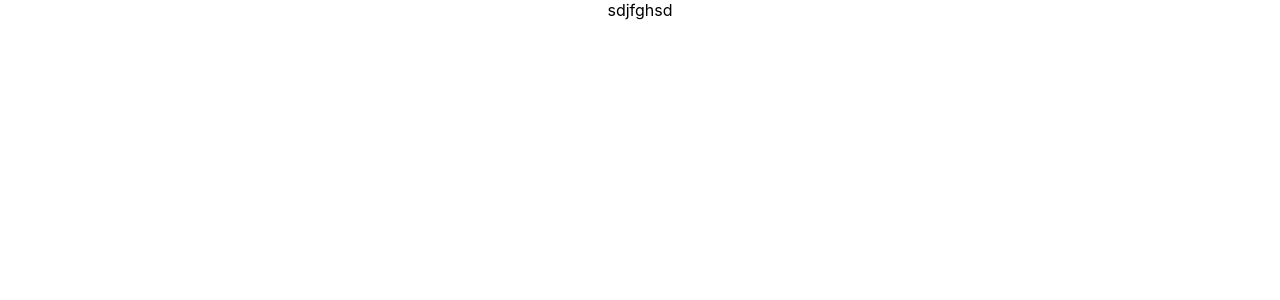
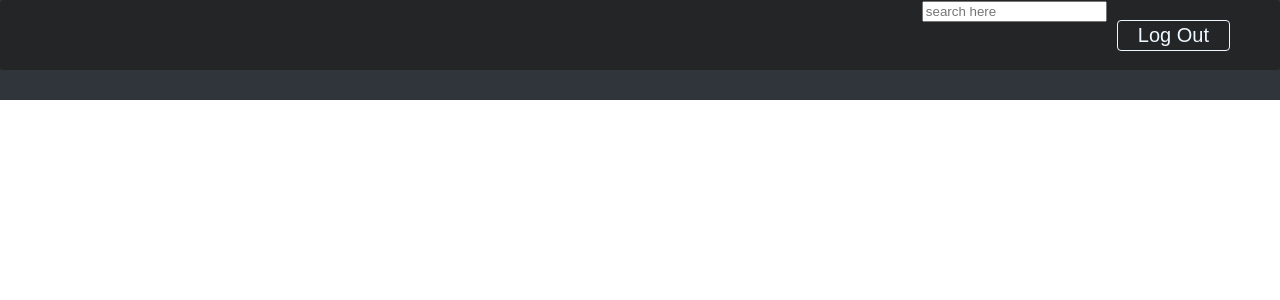
Before and after one commit to ravi-bala13/Company-Employee-Records, a React (Vite) app in the folder client/: page / in a window 1280 px wide. Shown: the top 300 px of the page. Built offline with nearby package versions, Linux system fonts and the light colour scheme; grey boxes are pictures that could not be loaded.

Commit message:
home page update

```diff
--- a/client/src/App.jsx
+++ b/client/src/App.jsx
@@ -2,14 +2,15 @@ import { useState } from "react";
 import logo from "./logo.svg";
 import "./App.css";
 import { Home } from "./components/Home";
+import { Employee } from "./components/Employee";
+import { Navbar } from "./components/Navbar";
 
 function App() {
-  const [count, setCount] = useState(0);
 
   return (
     <div className="App">
-      sdjfghsd
-      <Home />
+    <Employee />
+
     </div>
   );
 }
--- /dev/null
+++ b/client/src/CSS/Employee.css
@@ -0,0 +1,7 @@
+#screen_emp {
+    background-color: #30343b;
+}
+
+.blank1 {
+    height: 100px;
+}
--- a/client/src/CSS/Home.css
+++ b/client/src/CSS/Home.css
@@ -1,3 +1,88 @@
+button {
+   background-color: transparent;
+   border: none;
+   color: inherit;
+   font-size: inherit;
+   cursor: pointer;
+}
+#screen {
+   background-color: #30343b;
+}
+#navbar_home {
+   width: 100%;
+   height: 70px;
+   margin-bottom: 100px;
+   position: fixed;
+   background-color: #242527;
+   border-bottom: solid 1px #30343b;
+   border-radius: 4px;
+   color: aliceblue;
+   display: flex;
+   flex-direction: row-reverse;
+}
+
+.nav_content_home {
+   display: flex;
+   margin-right:  40px;
+   color: aliceblue;
+}
+.nav_content_home >div >button {
+   border: 1px solid aliceblue;
+   margin: 20px 10px;
+   border-radius: 4px;
+   font-size: 20px;
+   padding: 3px 20px;
+}
 #homepage {
-   background: url(https://insula.tech/wp-content/uploads/2021/06/employee-clipart-gTeoAk9xc.jpg);
+   background-image: url("https://insula.tech/wp-content/uploads/2021/06/employee-clipart-gTeoAk9xc.jpg");
+   background-repeat: no-repeat;
+   background-color: white;
+   border-radius: 10px;
+   width: 90%;
+   height: 450px;
+   margin: 0% 5%;
+   display: flex;
+   flex-direction: row-reverse;
 }
+.blank {
+   height: 100px;
+}
+.contents {
+   width: 400px;
+   margin: 50px 100px 50px 20px;
+}
+.logging_in, .signing_up {
+   display: flex;
+   justify-content: center;
+}
+#login_form, #signup_form{
+   display: flex;
+   flex-direction: column;
+}
+#login_form > input, #signup_form > input{
+   margin: 10px;
+   width: 300px;
+   font-size: 16px;
+   padding: 5px 4px;
+}
+
+#login_form > button, #signup_form > button{
+   margin: 10px auto;
+   padding: 8px 50px;
+   font-size: 20px;
+   border-radius: 10px;
+   color: aliceblue;
+   background-color: #30343b;
+}
+.for_login1 {
+   display: block;
+}
+.for_login2 {
+   display: none;
+}
+.for_signup2 {
+   display: none;
+}
+.for_signup1 {
+   display: block;
+}
--- /dev/null
+++ b/client/src/CSS/Navbar.css
@@ -0,0 +1,33 @@
+button {
+    background-color: transparent;
+    border: none;
+    color: inherit;
+    font-size: inherit;
+    cursor: pointer;
+ }
+
+ #navbar {
+    width: 100%;
+    height: 70px;
+    margin-bottom: 100px;
+    position: fixed;
+    background-color: #242527;
+    border-bottom: solid 1px #30343b;
+    border-radius: 4px;
+    color: aliceblue;
+    display: flex;
+    flex-direction: row-reverse;
+ }
+
+ .nav_content{
+    display: flex;
+    margin-right:  40px;
+    color: aliceblue;
+ }
+ .nav_content >div >button {
+    border: 1px solid aliceblue;
+    margin: 20px 10px;
+    border-radius: 4px;
+    font-size: 20px;
+    padding: 3px 20px;
+ }
--- /dev/null
+++ b/client/src/components/Employee.jsx
@@ -0,0 +1,13 @@
+import { Navbar } from "./Navbar";
+import "../CSS/Employee.css"
+
+export const Employee= () => {
+
+    return <div>
+       <div id="screen_emp">
+           <Navbar />
+       <div className="blank1">
+        </div>
+       </div>
+    </div>
+}
--- a/client/src/components/Home.jsx
+++ b/client/src/components/Home.jsx
@@ -1,19 +1,77 @@
-// import { useContext, useState } from "react"
-// import { useNavigate } from "react-router-dom";
-// import { AuthContext } from "../context/AuthContext";
+import { useContext, useState } from "react"
+
 
 import "../CSS/Home.css"
 
 
 export const Home = () => {
+    const [login_set, setLogin_set] = useState("for_login1");
+    const [signup_set, setSignup_set] = useState("for_signup2");
 
+    const changetoLogin = () => {
+       // alert("works")
+        setLogin_set("for_login1");
+        setSignup_set("for_signup2");
+      };
+
+      const changetoSignup = () => {
+        setLogin_set("for_login2");
+        setSignup_set("for_signup1");
+      };
 
     return <div>
         <div id="screen">
-            <div id="homepage">
+            <div id="navbar_home">
+               <div className="nav_content_home">
+                   <div>
+                       <button onClick={changetoLogin}>
+                       Login
+                       </button>
+                   </div>
+                   <div>
+                   <button onClick={changetoSignup}>
+                        Sign Up
+                       </button>
+                   </div>
+               </div>
+            </div>
+            <div className="blank"> </div>
+        <div id="homepage">
+                <div className="contents">
+                <div className={login_set}>
+                        <div>
+                            <h3>LOGIN HERE</h3>
+                        </div>
+                        <div className="logging_in">
+                            <form id="login_form">
+                                <input placeholder="Enter Email" id="login_mail"></input>
 
-            </div>
+                                <input placeholder="Enter Password" id="login_password"></input>
 
+                                <button>Submit</button>
+                            </form>
+                        </div>
+                </div>
+
+                <div className={signup_set}>
+                        <div>
+                            <h3>SIGN-UP HERE</h3>
+                        </div>
+                        <div className="signing_up">
+                            <form id="signup_form">
+                                <input placeholder="Enter Name" id="signup_name"></input>
+                                <input placeholder="Enter Email" id="signup_mail"></input>
+                                <input placeholder="Enter Password" id="sign_password"></input>
+
+                                <button>Submit</button>
+                            </form>
+                        </div>
+                </div>
+
+           </div>
         </div>
+
+        <div className="blank"> </div>
+    </div>
     </div>
 }
--- /dev/null
+++ b/client/src/components/Navbar.jsx
@@ -0,0 +1,18 @@
+//import { useContext, useState } from "react"
+import "../CSS/Navbar.css"
+
+
+export const Navbar = () => {
+
+
+    return <div>
+      <div id="navbar">
+       <div className="nav_content">
+          <div><input placeholder="search here"></input></div>
+          <div>
+            <button>Log Out</button>
+          </div>
+        </div>
+       </div>
+    </div>
+}
```
